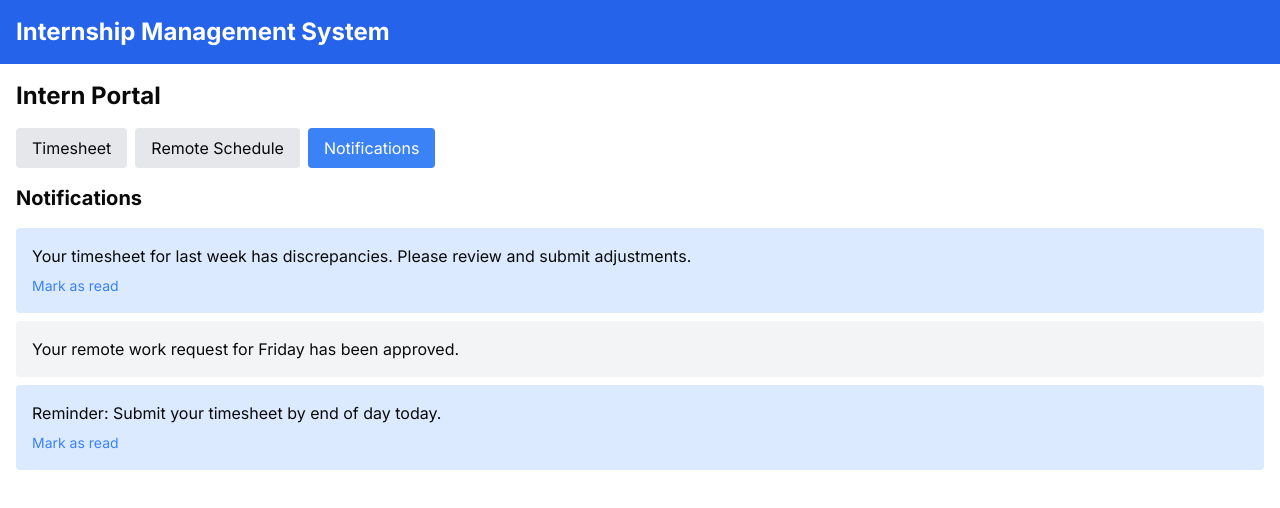
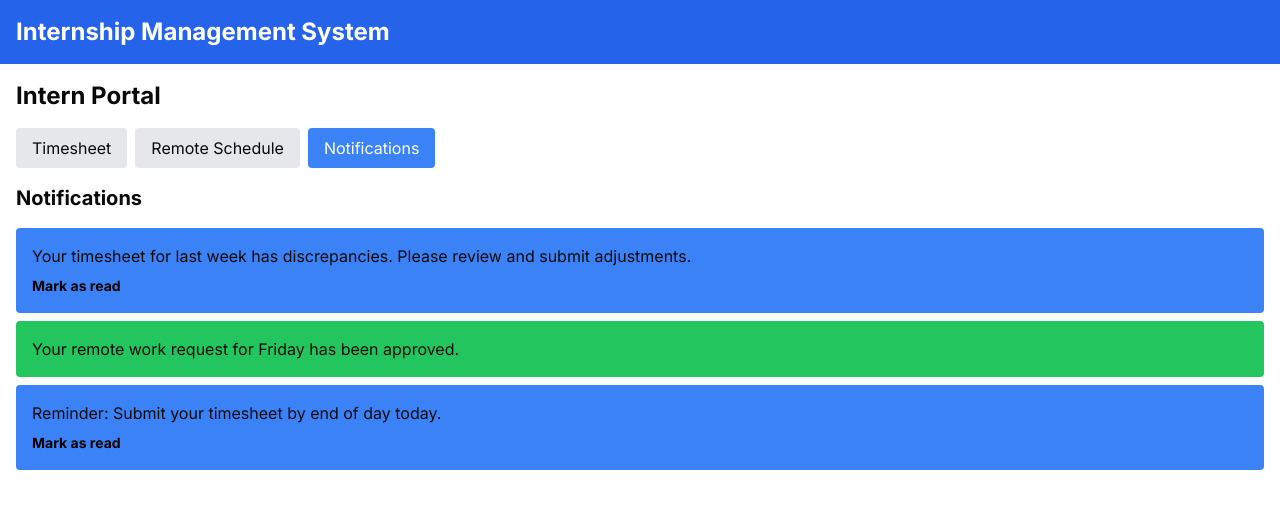
Before and after one commit to NabilHasan09/payroll-auto, a Next.js app in the folder payroll-management/: page /intern in a window 1280 px wide. Both pictures are taken after a click on the button "Notifications". Shown: the top 508 px of the page. Built offline with nearby package versions, Linux system fonts and the light colour scheme.

Commit message:
change color of notifications

```diff
--- a/payroll-management/app/components/Notifications.tsx
+++ b/payroll-management/app/components/Notifications.tsx
@@ -24,10 +24,10 @@ export default function Notifications() {
     <div>
       <h3 className="text-xl font-bold mb-4">Notifications</h3>
       {notifications.map((notif) => (
-        <div key={notif.id} className={`p-4 mb-2 rounded ${notif.read ? "bg-gray-100" : "bg-blue-100"}`}>
+        <div key={notif.id} className={`p-4 mb-2 rounded ${notif.read ? "bg-green-500" : "bg-blue-500"}`}>
           <p>{notif.message}</p>
           {!notif.read && (
-            <button className="mt-2 text-sm text-blue-500" onClick={() => markAsRead(notif.id)}>
+            <button className="mt-2 text-sm text-black font-bold" onClick={() => markAsRead(notif.id)}>
               Mark as read
             </button>
           )}
```
